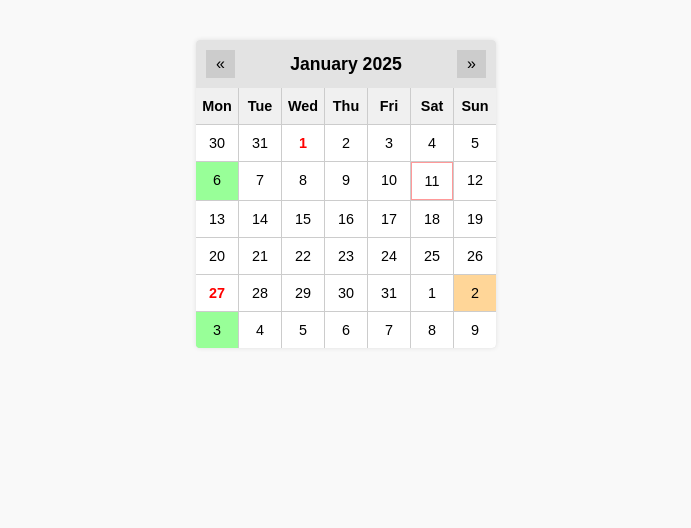
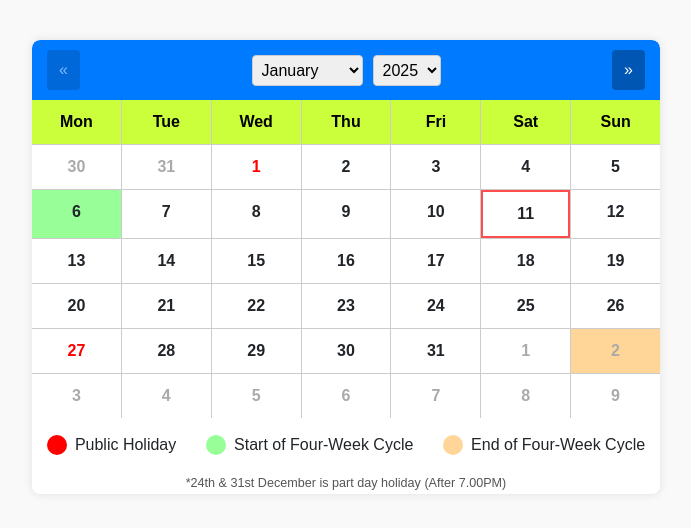
Before and after one commit to pramukam/PayrollCalendar-, a plain HTML site: page index.html in a window 1280 px wide. Shown: the whole page, without its empty margins (294-985 px from the left). Drawn offline with nearby package versions, Linux system fonts and the light colour scheme.

Commit message:
Update the index

```diff
--- a/index.html
+++ b/index.html
@@ -2,47 +2,80 @@
 <html lang="en">
 <head>
   <meta charset="UTF-8" />
-  <title>Monday Start Calendar with State Persistence</title>
+  <meta name="viewport" content="width=device-width, initial-scale=1.0" />
+  <title>Responsive Calendar</title>
+  <!-- Bootstrap CSS -->
+  <link
+    href="https://cdn.jsdelivr.net/npm/bootstrap@5.3.0-alpha3/dist/css/bootstrap.min.css"
+    rel="stylesheet"
+  />
   <style>
     body {
       font-family: Arial, sans-serif;
-      margin: 40px;
       background: #f9f9f9;
     }
 
     .calendar-container {
-      max-width: 300px;
-      margin: 0 auto;
+      max-width: 90%;
+      margin: 40px auto;
       background: #fff;
-      box-shadow: 0 0 5px rgba(0,0,0,0.1);
-      border-radius: 4px;
+      box-shadow: 0 0 10px rgba(0, 0, 0, 0.1);
+      border-radius: 8px;
       overflow: hidden;
+    }
+
+    @media (min-width: 768px) {
+      .calendar-container {
+        max-width: 60%;
+      }
+    }
+
+    @media (min-width: 1200px) {
+      .calendar-container {
+        max-width: 50%;
+      }
     }
 
     .calendar-header {
       display: flex;
+      align-items: center;
       justify-content: space-between;
-      align-items: center;
-      background: #e3e3e3;
-      padding: 10px;
+      background: #007bff;
+      color: #fff;
+      padding: 10px 15px;
+      border-top-left-radius: 8px;
+      border-top-right-radius: 8px;
     }
 
-    .calendar-header h2 {
-      margin: 0;
-      font-size: 1.1rem;
+    .calendar-header .dropdown-container {
+      display: flex;
+      gap: 10px;
+      align-items: center;
+    }
+
+    .calendar-header select {
+      border-radius: 4px;
+      border: 1px solid #ccc;
+      padding: 5px;
     }
 
     .calendar-header button {
-      background: #ccc;
       border: none;
-      padding: 5px 10px;
+      padding: 8px 12px;
       cursor: pointer;
-      font-size: 1rem;
+      background: #0056b3;
+      color: #fff;
+      border-radius: 4px;
       transition: background 0.2s;
     }
 
     .calendar-header button:hover {
-      background: #bbb;
+      background: #003d80;
+    }
+
+    .calendar-header button.disabled {
+      opacity: 0.5;
+      cursor: not-allowed;
     }
 
     .calendar-grid {
@@ -56,263 +89,359 @@
       background: #fff;
       text-align: center;
       padding: 10px 0;
-      font-size: 0.9rem;
-    }
-
-    /* Weekday labels */
-    .calendar-grid .weekday-label {
-      background: #f0f0f0;
+      font-size: 1rem;
       font-weight: bold;
     }
 
-    /* Today highlight (pinkish) */
-    .today {
-      background: #fee;
-      border: 1px solid #f99;
+    .weekday-label {
+      background: #cbff3b !important;
+      color: #000;
+      font-weight: bold;
+      padding: 10px 0;
     }
 
-    /* Example holiday (red text) */
+    .today {
+      background: #ffe6e6;
+      border: 2px solid #ff4d4d;
+    }
+
     .holiday {
       color: red;
       font-weight: bold;
     }
 
-    /* Example cycle start (yellow background) */
     .four-week-start {
       background: #98ff98 !important;
     }
 
-    /* Example green cycle start (green background) */
-    .green-cycle {
+    .four-week-end {
       background: #ffd698 !important;
+    }
+
+    .out-of-month {
+      color: #aaa;
+      background: #f5f5f5;
+    }
+
+    .calendar-labels {
+      display: flex;
+      justify-content: space-around;
+      flex-wrap: wrap;
+      margin: 10px 0;
+    }
+
+    .calendar-labels .label-item {
+      display: flex;
+      align-items: center;
+      gap: 8px;
+      margin: 5px;
+    }
+
+    .label-circle {
+      width: 20px;
+      height: 20px;
+      border-radius: 50%;
+    }
+
+    .label-holiday {
+      background: red;
+    }
+
+    .label-four-week-start {
+      background: #98ff98;
+    }
+
+    .label-four-week-end {
+      background: #ffd698;
+    }
+
+    .calendar-note {
+      margin-top: 10px;
+      font-size: 0.9rem;
+      color: #555;
+      text-align: center;
+    }
+
+    /* Mobile-specific styles */
+    @media (max-width: 768px) {
+      .calendar-header {
+        flex-direction: row;
+        justify-content: space-between;
+        align-items: center;
+      }
+
+      .calendar-header .dropdown-container {
+        flex: 1;
+        justify-content: center;
+      }
+
+      .calendar-header select {
+        font-size: 0.9rem;
+        padding: 5px;
+      }
+
+      .calendar-grid div {
+        padding: 8px 0;
+        font-size: 0.85rem;
+      }
+
+      .calendar-labels {
+        justify-content: flex-start;
+        flex-direction: column;
+        margin-left: 15px;
+      }
     }
   </style>
 </head>
 <body>
-
+  <div class="container-fluid">
     <div class="calendar-container">
       <div class="calendar-header">
         <button id="prevMonthBtn">&laquo;</button>
-      <h2 id="monthYearLabel"></h2>
+        <div class="dropdown-container">
+          <select id="monthDropdown"></select>
+          <select id="yearDropdown"></select>
+        </div>
         <button id="nextMonthBtn">&raquo;</button>
       </div>
       <div class="calendar-grid" id="calendarGrid">
-      <!-- The calendar days will be populated by JavaScript -->
+        <!-- Calendar content generated dynamically -->
+      </div>
+      <div class="calendar-labels">
+        <div class="label-item">
+          <div class="label-circle label-holiday"></div>
+          <span>Public Holiday</span>
+        </div>
+        <div class="label-item">
+          <div class="label-circle label-four-week-start"></div>
+          <span>Start of Four-Week Cycle</span>
+        </div>
+        <div class="label-item">
+          <div class="label-circle label-four-week-end"></div>
+          <span>End of Four-Week Cycle</span>
+        </div>
+      </div>
+      <div class="calendar-note">
+        <small>*24th & 31st December is part day holiday (After 7.00PM)</small>
+      </div>
     </div>
   </div>
 
+  <!-- Bootstrap JS Bundle -->
   <script>
-    /*
-      1) Arrays for different highlights (PUBLIC HOLIDAYS, 4-WEEK CYCLE, etc.)
-         These are just examples; adjust or remove if not needed.
-    */
     const ntHolidays2025 = [
-      '2025-01-01',
-      '2025-01-27',
-      '2025-04-18',
-      '2025-04-19',
-      '2025-04-20',
-      '2025-04-21',
-      '2025-04-25',
-      '2025-05-05',
-      '2025-06-09',
-      '2025-07-25',
-      '2025-08-04',
-      '2025-12-24',
-      '2025-12-25',
-      '2025-12-26',
-      '2025-12-31'
-
+      "2025-01-01",
+      "2025-01-27",
+      "2025-04-18",
+      "2025-04-19",
+      "2025-04-20",
+      "2025-04-21",
+      "2025-04-25",
+      "2025-05-05",
+      "2025-06-09",
+      "2025-07-25",
+      "2025-08-04",
+      "2025-12-24",
+      "2025-12-25",
+      "2025-12-26",
+      "2025-12-31",
     ];
 
-    const fourWeekCycleDates = [
-      '2025-01-06',
-      '2025-02-03',
-      '2025-03-03',
-      '2025-03-31',
-      '2025-04-28',
-      '2025-05-26',
-      '2025-06-23',
-      '2025-07-21',
-      '2025-08-18',
-      '2025-09-15',
-      '2025-10-13',
-      '2025-11-10',
-      '2025-12-08',
-      '2026-01-05'
+    function saveState() {
+      localStorage.setItem("calendarYear", currentYear);
+      localStorage.setItem("calendarMonth", currentMonth);
+    }
+
+    function loadState() {
+      const savedYear = localStorage.getItem("calendarYear");
+      const savedMonth = localStorage.getItem("calendarMonth");
+      if (savedYear && savedMonth) {
+        return {
+          year: parseInt(savedYear, 10),
+          month: parseInt(savedMonth, 10),
+        };
+      } else {
+        return { year: 2025, month: 0 };
+      }
+    }
+
+    function generateDynamicFourWeekCycles(startDate, maxDate) {
+      const startDates = [];
+      const endDates = [];
+      let currentStart = new Date(startDate);
+
+      while (currentStart <= maxDate) {
+        const startCycle = new Date(currentStart);
+        startDates.push(formatDate(startCycle));
+
+        const endCycle = new Date(startCycle);
+        endCycle.setDate(startCycle.getDate() + 27);
+        endDates.push(formatDate(endCycle));
+
+        currentStart = new Date(endCycle);
+        currentStart.setDate(endCycle.getDate() + 1);
+      }
+
+      return { startDates, endDates };
+    }
+
+    function formatDate(date) {
+      const yyyy = date.getFullYear();
+      const mm = String(date.getMonth() + 1).padStart(2, "0");
+      const dd = String(date.getDate()).padStart(2, "0");
+      return `${yyyy}-${mm}-${dd}`;
+    }
+
+    let currentYear, currentMonth;
+
+    function populateDropdowns() {
+      const monthDropdown = document.getElementById("monthDropdown");
+      const yearDropdown = document.getElementById("yearDropdown");
+
+      const monthNames = [
+        "January", "February", "March", "April", "May", "June",
+        "July", "August", "September", "October", "November", "December",
       ];
 
-    const greenCycleDates = [
-      '2025-02-02',
-      '2025-03-02',
-      '2025-03-30',
-      '2025-04-27',
-      '2025-05-25',
-      '2025-06-22',
-      '2025-07-20',
-      '2025-08-17',
-      '2025-09-14',
-      '2025-10-12',
-      '2025-11-09',
-      '2025-12-07',
-      '2026-01-04',
-      '2026-02-01'
-    ];
+      monthDropdown.innerHTML = "";
+      yearDropdown.innerHTML = "";
 
-    /**
-     * Generate a 6x7 calendar matrix (rows x columns) starting on Monday.
-     * @param {number} year  The year (e.g., 2025).
-     * @param {number} month The month (0=January, 1=February, ..., 11=December).
-     * @returns {Date[][]}   A 2D array of Date objects (6 rows, 7 columns).
-     */
+      monthNames.forEach((month, index) => {
+        const option = document.createElement("option");
+        option.value = index;
+        option.textContent = month;
+        monthDropdown.appendChild(option);
+      });
+
+      const startYear = 2025;
+      const endYear = new Date().getFullYear() + 5;
+      for (let year = startYear; year <= endYear; year++) {
+        const option = document.createElement("option");
+        option.value = year;
+        option.textContent = year;
+        yearDropdown.appendChild(option);
+      }
+    }
+
+    function updateNavigationButtons() {
+      const prevBtn = document.getElementById("prevMonthBtn");
+      if (currentYear === 2025 && currentMonth === 0) {
+        prevBtn.classList.add("disabled");
+        prevBtn.disabled = true;
+      } else {
+        prevBtn.classList.remove("disabled");
+        prevBtn.disabled = false;
+      }
+    }
+
     function generateCalendarMatrix(year, month) {
       const firstOfMonth = new Date(year, month, 1);
-
-      // Sunday=0, Monday=1, ..., Saturday=6 in JS
       let dayOfWeek = firstOfMonth.getDay();
-      if (dayOfWeek === 0) {
-        dayOfWeek = 7; // shift Sunday -> 7
-      }
-
-      // Offset to move back to Monday of that week
+      if (dayOfWeek === 0) dayOfWeek = 7;
       const offset = dayOfWeek - 1;
       const startDate = new Date(year, month, 1 - offset);
 
-      // Build a 6 (rows) x 7 (columns) matrix
       const calendar = [];
       for (let row = 0; row < 6; row++) {
-        const rowDates = [];
         for (let col = 0; col < 7; col++) {
           const currentDate = new Date(startDate);
           currentDate.setDate(startDate.getDate() + row * 7 + col);
-          rowDates.push(currentDate);
+          calendar.push(currentDate);
         }
-        calendar.push(rowDates);
       }
       return calendar;
     }
 
-    // -- PERSISTENCE: Save and Load from localStorage --
-    function saveCalendarState() {
-      localStorage.setItem('savedMonth', currentMonth);
-      localStorage.setItem('savedYear', currentYear);
-    }
-
-    function loadCalendarState() {
-      // Attempt to load saved month/year from localStorage
-      const savedMonth = localStorage.getItem('savedMonth');
-      const savedYear = localStorage.getItem('savedYear');
-
-      if (savedMonth !== null && savedYear !== null) {
-        currentMonth = parseInt(savedMonth, 10);
-        currentYear = parseInt(savedYear, 10);
-      } else {
-        // If nothing saved, default to January 2025 (or today's date, your choice)
-        currentMonth = 0;       // 0 = January
-        currentYear = 2025;
-      }
-    }
-
-    // We'll load state on page load, or fallback to default
-    let currentYear;
-    let currentMonth;
-
-    /**
-     * Render the calendar into #calendarGrid for the given year/month.
-     */
     function renderCalendar(year, month) {
-      const calendarGrid = document.getElementById('calendarGrid');
-      calendarGrid.innerHTML = ''; // Clear existing cells
+      const calendarGrid = document.getElementById("calendarGrid");
+      calendarGrid.innerHTML = "";
 
       const matrix = generateCalendarMatrix(year, month);
-      const weekdays = ['Mon', 'Tue', 'Wed', 'Thu', 'Fri', 'Sat', 'Sun'];
+      const weekdays = ["Mon", "Tue", "Wed", "Thu", "Fri", "Sat", "Sun"];
       const today = new Date();
 
-      // (1) Create row of weekday labels
+      const maxDate = new Date(year, month + 1, 0);
+      const { startDates: fourWeekCycleDates, endDates: fourWeekCycleEnds } =
+        generateDynamicFourWeekCycles("2025-01-06", maxDate);
+
       weekdays.forEach((day) => {
-        const labelDiv = document.createElement('div');
+        const labelDiv = document.createElement("div");
         labelDiv.textContent = day;
-        labelDiv.classList.add('weekday-label');
+        labelDiv.classList.add("weekday-label");
         calendarGrid.appendChild(labelDiv);
       });
 
-      // (2) Populate the dates
-      for (let row = 0; row < 6; row++) {
-        for (let col = 0; col < 7; col++) {
-          const dateObj = matrix[row][col];
-          const dateDiv = document.createElement('div');
+      matrix.forEach((dateObj) => {
+        const dateDiv = document.createElement("div");
         dateDiv.textContent = dateObj.getDate();
 
-          // Check if it's "today"
+        if (dateObj.getMonth() !== month) {
+          dateDiv.classList.add("out-of-month");
+        }
+
         if (
           dateObj.getFullYear() === today.getFullYear() &&
           dateObj.getMonth() === today.getMonth() &&
           dateObj.getDate() === today.getDate()
         ) {
-            dateDiv.classList.add('today');
+          dateDiv.classList.add("today");
         }
 
-          // Convert to YYYY-MM-DD for comparison
         const yyyy = dateObj.getFullYear();
-          const mm = String(dateObj.getMonth() + 1).padStart(2, '0');
-          const dd = String(dateObj.getDate()).padStart(2, '0');
+        const mm = String(dateObj.getMonth() + 1).padStart(2, "0");
+        const dd = String(dateObj.getDate()).padStart(2, "0");
         const dateStr = `${yyyy}-${mm}-${dd}`;
 
-          // Public holiday => red text
-          if (ntHolidays2025.includes(dateStr)) {
-            dateDiv.classList.add('holiday');
+        if (ntHolidays2025.includes(dateStr)) dateDiv.classList.add("holiday");
+        if (fourWeekCycleDates.includes(dateStr)) dateDiv.classList.add("four-week-start");
+        if (fourWeekCycleEnds.includes(dateStr)) dateDiv.classList.add("four-week-end");
+
+        calendarGrid.appendChild(dateDiv);
+      });
+
+      document.getElementById("monthDropdown").value = month;
+      document.getElementById("yearDropdown").value = year;
+
+      saveState();
+      updateNavigationButtons();
     }
 
-          // 4-week cycle => yellow background
-          if (fourWeekCycleDates.includes(dateStr)) {
-            dateDiv.classList.add('four-week-start');
-          }
-
-          // Green cycle => green background
-          if (greenCycleDates.includes(dateStr)) {
-            dateDiv.classList.add('green-cycle');
-          }
-
-          calendarGrid.appendChild(dateDiv);
-        }
-      }
-
-      // (3) Update month-year label
-      const monthNames = [
-        'January', 'February', 'March', 'April', 'May', 'June',
-        'July', 'August', 'September', 'October', 'November', 'December',
-      ];
-      const monthYearLabel = document.getElementById('monthYearLabel');
-      monthYearLabel.textContent = `${monthNames[month]} ${year}`;
-    }
-
-    // -- NAVIGATION: Buttons & Event Listeners --
-    document.getElementById('prevMonthBtn').addEventListener('click', () => {
+    document.getElementById("prevMonthBtn").addEventListener("click", () => {
       currentMonth--;
       if (currentMonth < 0) {
         currentMonth = 11;
         currentYear--;
       }
-      saveCalendarState(); // <-- Save after changing month
       renderCalendar(currentYear, currentMonth);
     });
 
-    document.getElementById('nextMonthBtn').addEventListener('click', () => {
+    document.getElementById("nextMonthBtn").addEventListener("click", () => {
       currentMonth++;
       if (currentMonth > 11) {
         currentMonth = 0;
         currentYear++;
       }
-      saveCalendarState(); // <-- Save after changing month
       renderCalendar(currentYear, currentMonth);
     });
 
-    // -- ON PAGE LOAD: Initialize from localStorage or fallback to default --
-    document.addEventListener('DOMContentLoaded', () => {
-      loadCalendarState();           // Load the last saved month/year if available
+    document.getElementById("monthDropdown").addEventListener("change", (e) => {
+      currentMonth = parseInt(e.target.value, 10);
+      renderCalendar(currentYear, currentMonth);
+    });
+
+    document.getElementById("yearDropdown").addEventListener("change", (e) => {
+      currentYear = parseInt(e.target.value, 10);
+      renderCalendar(currentYear, currentMonth);
+    });
+
+    document.addEventListener("DOMContentLoaded", () => {
+      const savedState = loadState();
+      currentYear = savedState.year;
+      currentMonth = savedState.month;
+
+      populateDropdowns();
       renderCalendar(currentYear, currentMonth);
     });
   </script>
-
 </body>
 </html>
```
Lines whose indentation alone changed are shown as unchanged.
